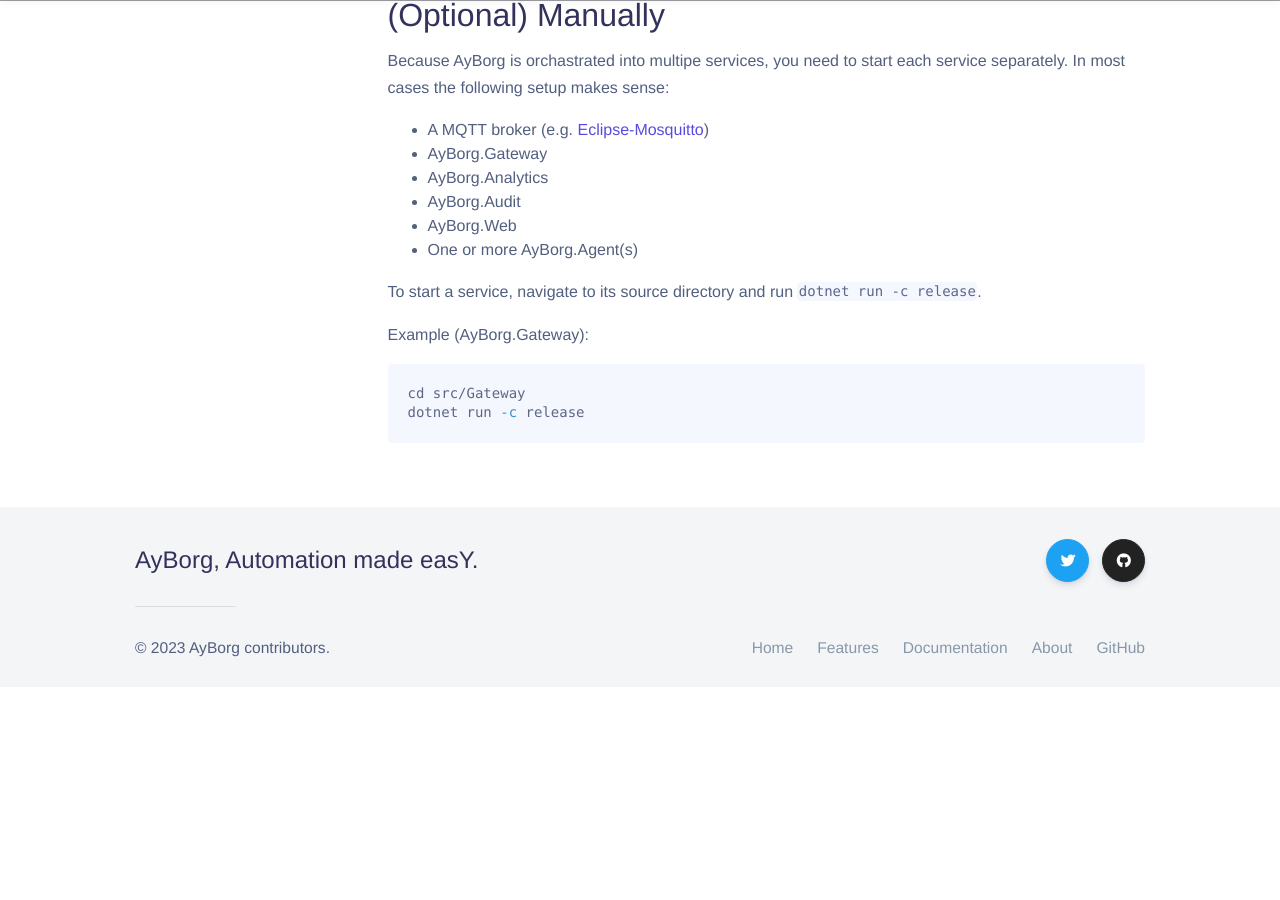
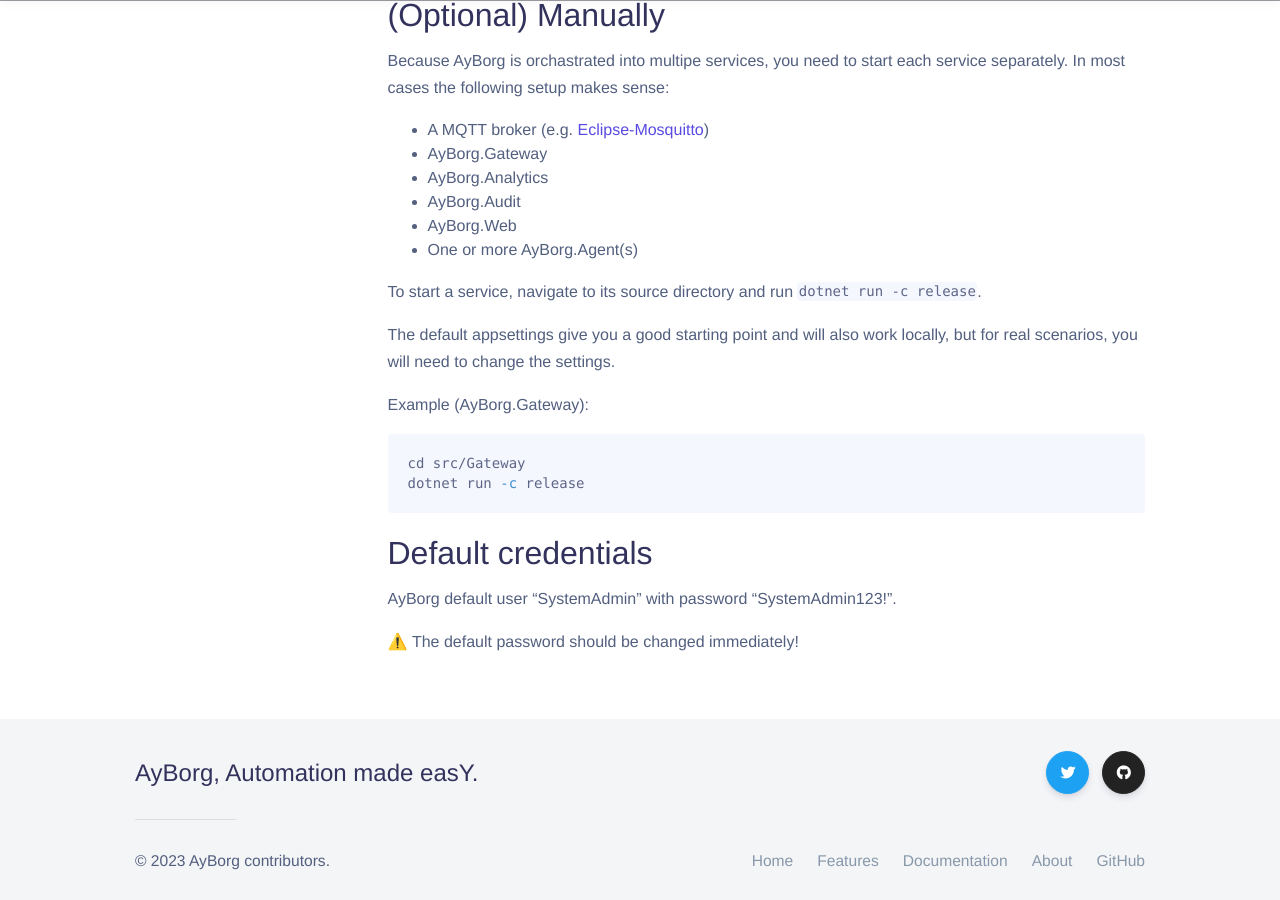
Before and after one commit to Source-Alchemists/AyBorg, a Jekyll site: the page built from _pages/docs/getting-started/local.md, in a window 1280 px wide and 900 px high, scrolled down 574 px. Built offline with Jekyll 4.4.1, drawn with Linux system fonts in a browser that asks for light colours; nearby versions of some CDN libraries; before the commit the page ends 1261 px from its top, so only the background shows below that.

Commit message:
Added credentials fragment

````diff
--- /dev/null
+++ b/_includes/docs/fragments/default_credentials.md
@@ -0,0 +1,2 @@
+AyBorg default user "**SystemAdmin**" with password "**SystemAdmin123!**". <br/>
+> ⚠️ **The default password should be changed immediately!**
--- a/_pages/docs/getting-started/local.md
+++ b/_pages/docs/getting-started/local.md
@@ -32,9 +32,15 @@
 
 To start a service, navigate to its source directory and run `dotnet run -c release`.
 
+The default appsettings give you a good starting point and will also work locally, but for real scenarios, you will need to change the settings.
+
 **Example (AyBorg.Gateway):**
 
 ``` bash
 cd src/Gateway
 dotnet run -c release
 ```
+
+## Default credentials
+
+ {% include docs/fragments/default_credentials.md %}
````
